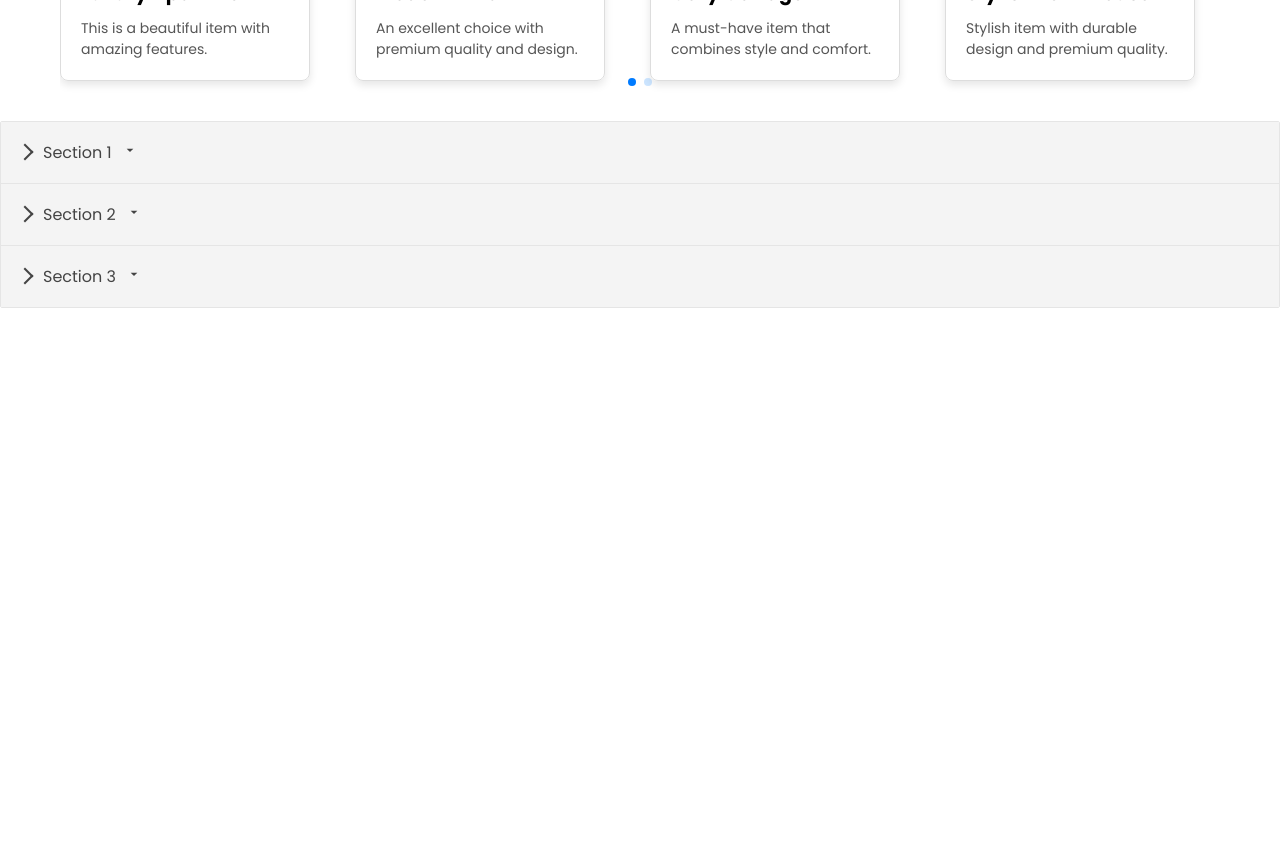
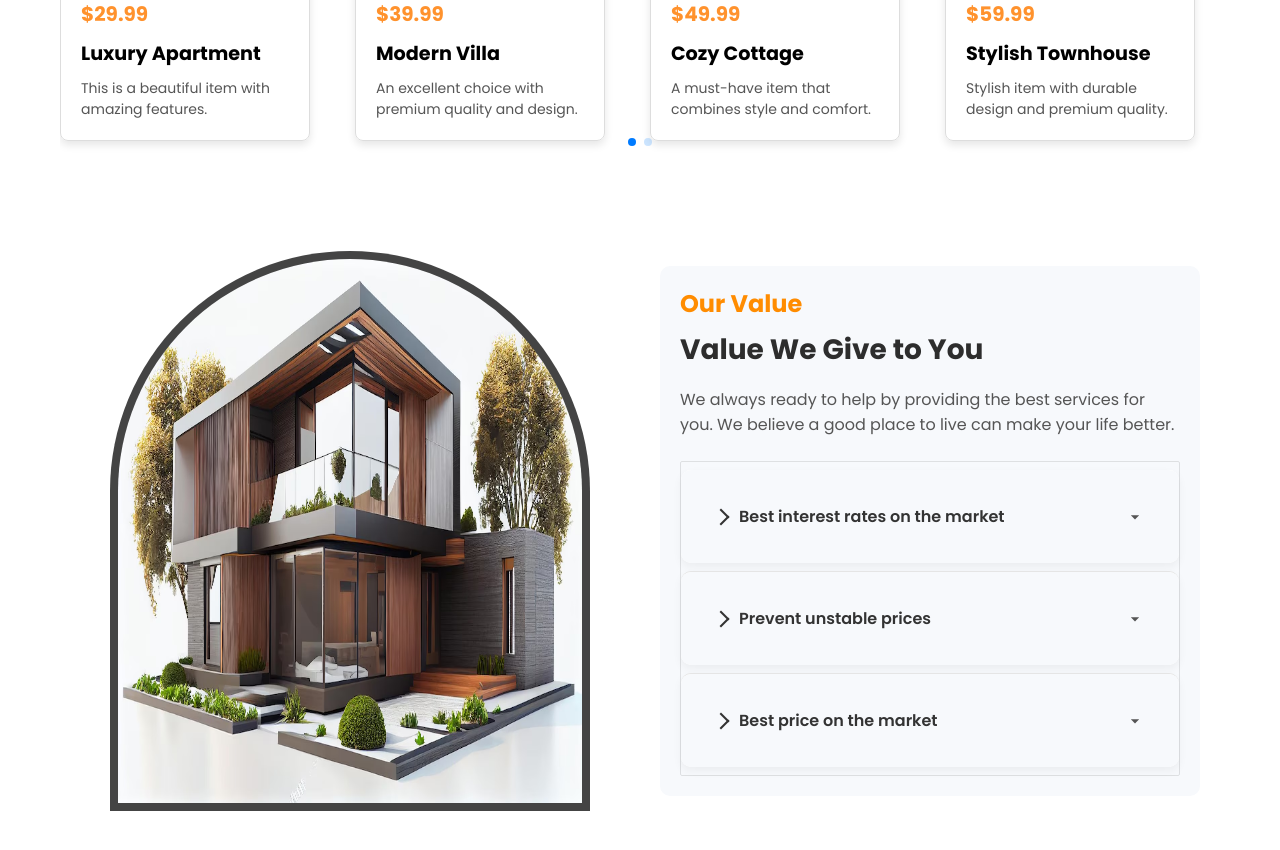
Before and after one commit to Fiza-Sahar/Real_Estate_Website, a React (Create React App) app in the folder my-app/: page / in a window 1280 px wide. Shown: the part 1380-2230 px from the top of the page. Before the commit the page ends 1688 px from the top, so only its background shows below. Built offline with nearby package versions, Linux system fonts and the light colour scheme.

Commit message:
Do Modification in Accordion

```diff
--- a/my-app/src/components/Value/Value.css
+++ b/my-app/src/components/Value/Value.css
@@ -0,0 +1,146 @@
+.value-section {
+  display: flex;
+  gap: 40px;
+  padding: 40px;
+  max-width: 1200px;
+  margin: 0 auto;
+  align-items: center;
+}
+
+.image-container {
+  flex: 1;
+  display: flex;
+  justify-content: center;
+  align-items: center;
+  background-color: #2d2d2d;
+  margin: 30px;
+}
+
+.rounded-image {
+  border-radius: 20px;
+  width: 100%;
+  max-width: 400px;
+  height: auto;
+  box-shadow: 0 4px 20px rgba(0, 0, 0, 0.1);
+}
+
+.accordion-content {
+  flex: 1;
+  max-width: 600px;
+  font-family: Arial, sans-serif;
+  color: #333;
+  background-color: #f7f9fc; /* Light background for the accordion */
+  border-radius: 10px;
+  padding: 20px; /* Added padding */
+}
+
+.accordion-content h2 {
+  color: #ff8c00;
+  font-size: 1.5rem;
+  font-weight: bold;
+  margin-bottom: 8px;
+}
+
+.accordion-content h3 {
+  font-size: 1.75rem;
+  color: #2d2d2d;
+  font-weight: bold;
+  margin-bottom: 16px;
+}
+
+.accordion-content p.description {
+  font-size: 1rem;
+  color: #555;
+  margin-bottom: 24px;
+}
+
+.accordion-content .accordion__item {
+  background-color: #fff;
+  border-radius: 10px;
+  margin: 8px 0;
+  box-shadow: 0 4px 10px rgba(0, 0, 0, 0.05);
+  overflow: hidden;
+  transition: box-shadow 0.3s ease; /* Transition for shadow effect */
+}
+
+/* Accordion item hover effect */
+.accordion-content .accordion__item:hover {
+  box-shadow: 0 6px 12px rgba(0, 0, 0, 0.15); /* Slightly more pronounced shadow on hover */
+}
+
+.accordion-content .accordion__heading {
+  background-color: #f7f9fc;
+  padding: 16px;
+  cursor: pointer;
+  display: flex;
+  align-items: center;
+  justify-content: space-between;
+  font-weight: 600;
+  color: #333;
+  border-radius: 10px;
+  transition: background-color 0.3s ease; /* Transition for background change */
+}
+
+/* Accordion heading hover effect */
+.accordion-content .accordion__heading:hover {
+  background-color: #eaeaea; /* Change background on hover */
+}
+
+.accordion-content .accordion__button {
+  display: flex;
+  align-items: center;
+  font-size: 1rem;
+  background: none;
+  border: none;
+  outline: none;
+  cursor: pointer;
+  color: #333;
+  transition: color 0.3s ease; /* Transition for color change */
+}
+
+.accordion-content .accordion__button:hover {
+  color: #ff8c00; /* Change color on hover */
+}
+
+.accordion-content .accordion__button span {
+  flex-grow: 1;
+}
+
+.accordion-content .accordion__icon {
+  font-size: 1.25rem;
+  color: #555;
+  transition: transform 0.3s ease;
+}
+
+.accordion-content .accordion__icon.open {
+  transform: rotate(180deg);
+}
+
+.accordion-content .accordion__panel {
+  padding: 16px;
+  background-color: #f9f9f9;
+  color: #555;
+  font-size: 0.95rem;
+  line-height: 1.6;
+  border-top: 1px solid #e0e0e0;
+  transition: max-height 0.3s ease-in-out, opacity 0.3s ease-in-out; /* Smooth transition */
+}
+
+.accordion-content .accordion__panel p {
+  margin: 0;
+}
+
+/* Responsive design for smaller screens */
+@media (max-width: 768px) {
+  .value-section {
+    flex-direction: column; /* Stack elements vertically on small screens */
+  }
+
+  .image-container, .accordion-content {
+    margin: 0; /* Remove margins for better fit */
+  }
+
+  .accordion-content {
+    padding: 10px; /* Less padding for smaller screens */
+  }
+}
--- a/my-app/src/components/Value/Value.jsx
+++ b/my-app/src/components/Value/Value.jsx
@@ -1,4 +1,7 @@
 import React from 'react';
+import hero from '../../Assets/Images/Hero-img.png';
+
+import './Value.css';
 import {
   Accordion,
   AccordionItem,
@@ -7,53 +10,65 @@ import {
   AccordionItemPanel,
 } from 'react-accessible-accordion';
 import { MdOutlineArrowDropDown } from 'react-icons/md';
-import "react-accessible-accordion/dist/fancy-example.css"; // You can customize this as needed
+import "react-accessible-accordion/dist/fancy-example.css";
 
 const Value = () => {
   return (
+    <div className="value-section">
+       <div className="flexCenter ">
+              <div className="image-container">
+              <img src={hero} width={100} alt="Logo" />
+              </div>
+        </div>
+      <div className="accordion-content">
+        <h2>Our Value</h2>
+        <h3>Value We Give to You</h3>
+        <p className="description">
+          We always ready to help by providing the best services for you. We believe a good place to live can make your life better.
+        </p>
         <Accordion allowZeroExpanded>
           <AccordionItem>
             <AccordionItemHeading>
               <AccordionItemButton>
-            <span>Section 1</span>
-            <MdOutlineArrowDropDown style={{ marginLeft: '10px' }} />
+                <span>Best interest rates on the market</span>
+                <MdOutlineArrowDropDown className="accordion__icon" />
               </AccordionItemButton>
             </AccordionItemHeading>
             <AccordionItemPanel>
               <p>
-            This is the content of section 1. It can be any React node, such as text, images, or even other components.
+                Get the most competitive interest rates available for you.
               </p>
             </AccordionItemPanel>
           </AccordionItem>
-
           <AccordionItem>
             <AccordionItemHeading>
               <AccordionItemButton>
-            <span>Section 2</span>
-            <MdOutlineArrowDropDown style={{ marginLeft: '10px' }} />
+                <span>Prevent unstable prices</span>
+                <MdOutlineArrowDropDown className="accordion__icon" />
               </AccordionItemButton>
             </AccordionItemHeading>
             <AccordionItemPanel>
               <p>
-            This is the content of section 2. You can add more detailed information or components here.
+                Exert our best to maintain stable prices for your investment.
               </p>
             </AccordionItemPanel>
           </AccordionItem>
-
           <AccordionItem>
             <AccordionItemHeading>
               <AccordionItemButton>
-            <span>Section 3</span>
-            <MdOutlineArrowDropDown style={{ marginLeft: '10px' }} />
+                <span>Best price on the market</span>
+                <MdOutlineArrowDropDown className="accordion__icon" />
               </AccordionItemButton>
             </AccordionItemHeading>
             <AccordionItemPanel>
               <p>
-            This is the content of section 3. Feel free to include any relevant content you want.
+                Enjoy the best value for your money with competitive pricing.
               </p>
             </AccordionItemPanel>
           </AccordionItem>
         </Accordion>
+      </div>
+    </div>
   );
 };
 
```
Lines whose indentation alone changed are shown as unchanged.
